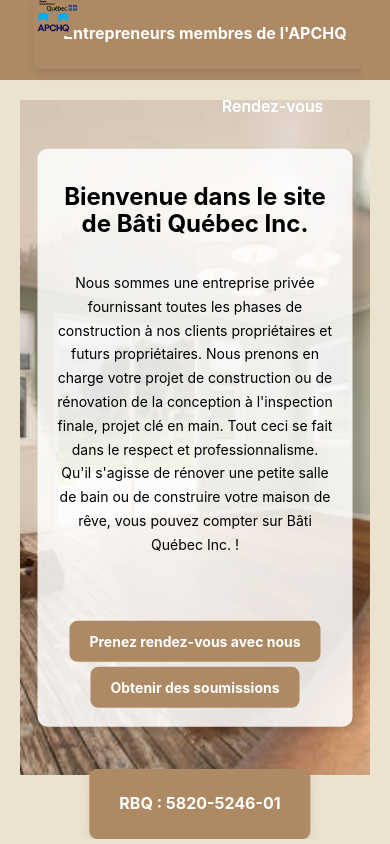
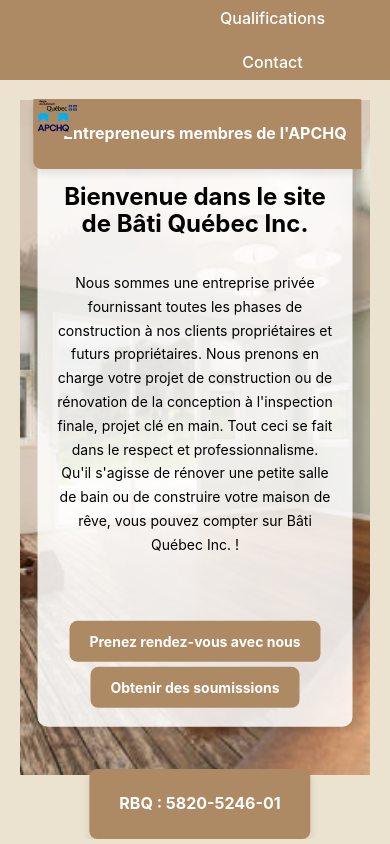
Before and after one commit to MyriamAssam/bati, a React (Vite) app: page / in a window 390 px wide. Shown: the top 844 px of the page. Built offline with nearby package versions, Linux system fonts and the light colour scheme.

Commit message:
ajuster css

```diff
--- a/src/App.css
+++ b/src/App.css
@@ -25,7 +25,7 @@ main {
   left: 50%;
   transform: translateX(-50%);
   display: flex;
-  gap: 950px;
+  gap: 1000px;
   /* Espacement entre les boutons */
   z-index: 1000;
   width: auto;
@@ -97,7 +97,7 @@ main {
 /* ✅ Ajustements pour écrans très larges */
 @media (min-width: 1600px) {
   .fixed-logos {
-    gap: 950px;
+    gap: 1000px;
 
   }
 
@@ -161,7 +161,7 @@ main {
   .fixed-logos {
     flex-direction: column;
     align-items: center;
-    gap: 700px;
+    gap: 600px;
   }
 }
 
```
